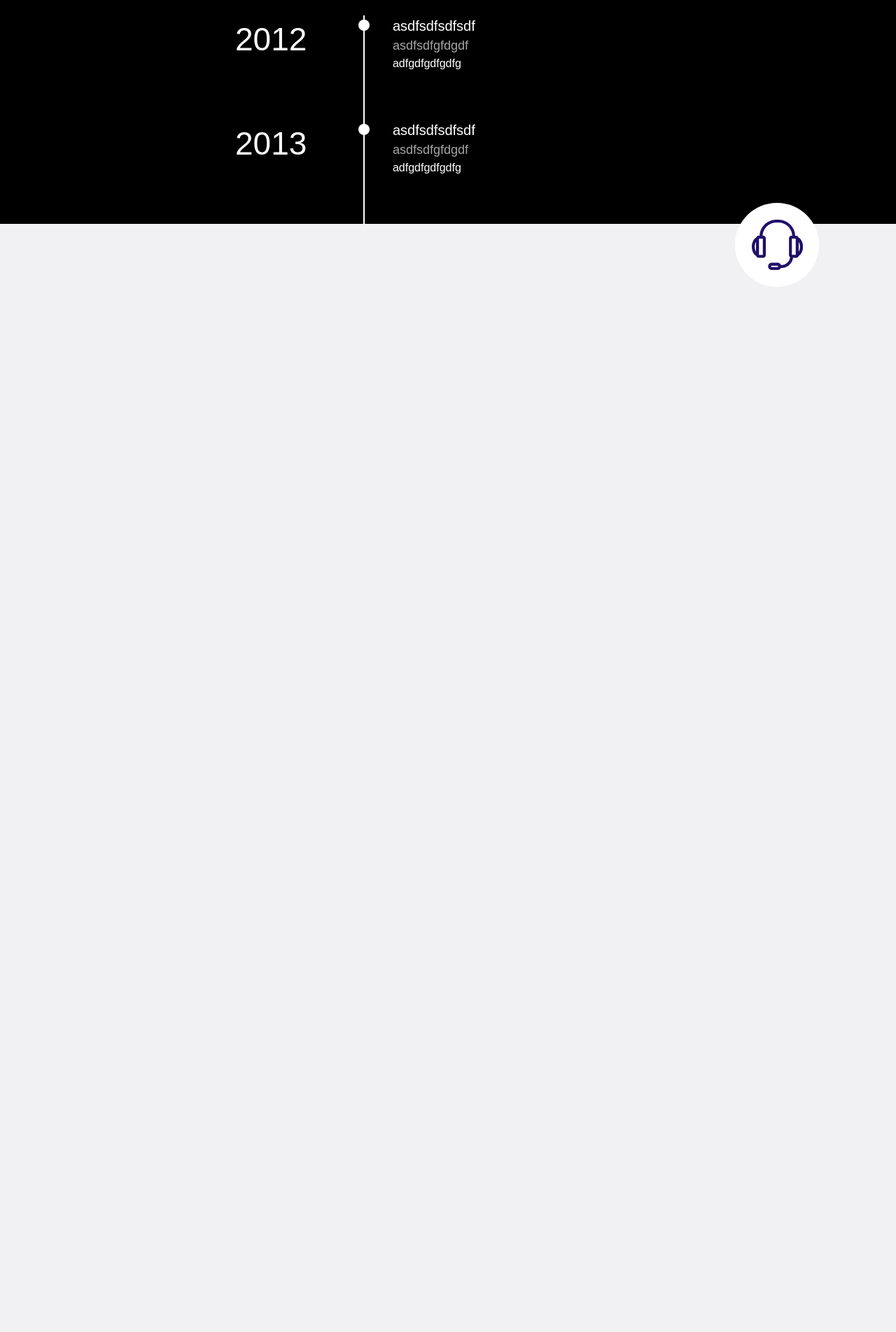
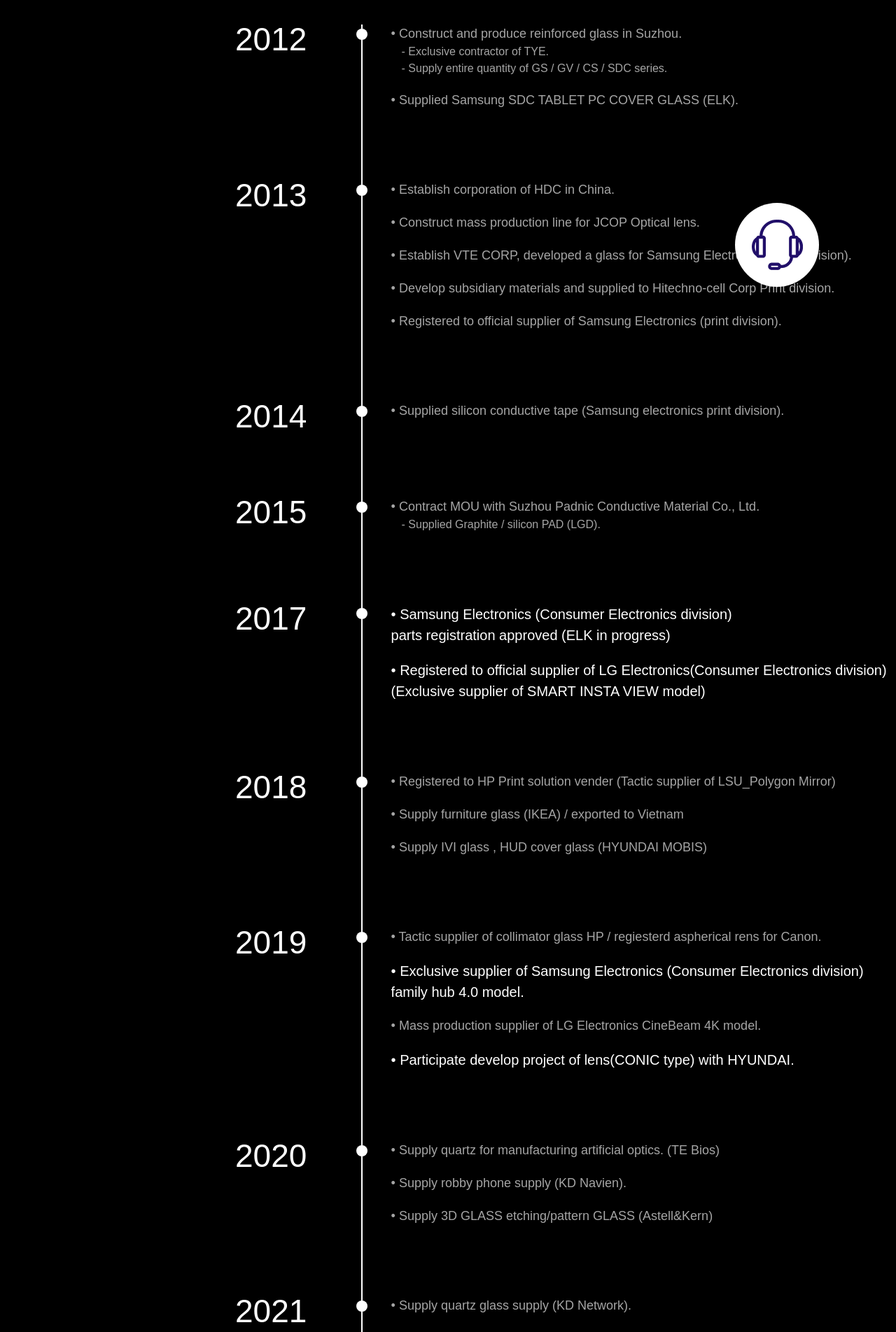
Before and after one commit to jkiwkoo/vte_front, a Next.js app: page /company in a window 1280 px wide. Shown: the part 340-2244 px from the top of the page at 70% size. Before the commit the page ends 800 px from the top, so only its background shows below. Built offline with nearby package versions, Linux system fonts and the light colour scheme; a web font is replaced by a local one.

Commit message:
Apply company page

```diff
--- a/src/components/Bar.tsx
+++ b/src/components/Bar.tsx
@@ -1,8 +1,16 @@
-export const Bar = () => {
+type BarProps = {
+  end?: boolean;
+};
+
+export const Bar = ({ end }: BarProps) => {
   return (
     <div className="flex justify-center">
       <div className="mt-[6px] w-[16px] h-[16px] bg-white rounded-full"></div>
-      <div className="absolute border border-white w-0 h-full"></div>
+      {end ? (
+        <div className="absolute border border-white w-0 h-[16px]"></div>
+      ) : (
+        <div className="absolute border border-white w-0 h-full"></div>
+      )}
     </div>
   );
 };
--- /dev/null
+++ b/src/components/CompanyBar.tsx
@@ -0,0 +1,22 @@
+import { Bar } from '@/components/Bar';
+import { ReactNode } from 'react';
+
+type CompanyBarProps = {
+  year: string;
+  children: ReactNode;
+  end?: boolean;
+};
+
+export const CompanyBar = ({ year, children, end }: CompanyBarProps) => {
+  return (
+    <div className="flex pb-[5.3125vw] relative">
+      <div className="ml-[26.25vw] font-apple text-[46px] w-[100px]">
+        <div>{year}</div>
+      </div>
+      <div className="ml-[5.729vw] mt-[13px]">
+        <Bar end={end} />
+      </div>
+      <div className="ml-[2.6vw] mt-[13px] font-apple">{children}</div>
+    </div>
+  );
+};
--- a/src/pages/company/index.tsx
+++ b/src/pages/company/index.tsx
@@ -1,43 +1,112 @@
-import { Bar } from '@/components/Bar';
+import { CompanyBar } from '@/components/CompanyBar';
 import { Header } from '@/components/Header';
 import { useTranslation } from 'react-i18next';
 
 const Company = () => {
   const { t } = useTranslation();
 
+  type TextProps = {
+    text: string;
+    noMargin?: boolean;
+  };
+
+  const TextWhite = ({ text, noMargin }: TextProps) => {
+    return (
+      <div
+        className={`text-[20px] ${!noMargin ? 'mb-[20px]' : null} font-apple`}
+      >
+        {text}
+      </div>
+    );
+  };
+
+  const TextGray = ({ text, noMargin }: TextProps) => {
+    return (
+      <div
+        className={`text-[18px] text-vte-gray-3 ${
+          !noMargin ? 'mb-[20px]' : null
+        } font-apple`}
+      >
+        {text}
+      </div>
+    );
+  };
+
+  const TextGraySmall = ({ text, noMargin }: TextProps) => {
+    return (
+      <div
+        className={`text-[16px] text-vte-gray-3 ${
+          !noMargin ? 'mb-[20px]' : null
+        } ml-[15px] font-apple`}
+      >
+        {text}
+      </div>
+    );
+  };
+
   return (
     <>
       <Header isBlack={true} />
-      <div className="bg-black text-white">
+      <div className="bg-black text-white pb-[100px]">
         <div className="pt-[7.8125vw] mb-[8vw] font-gmarketBold text-[40px] flex justify-center">
           {t('company.title')}
         </div>
-        <div className="flex pb-[5.3125vw] relative">
-          <div className="ml-[26.25vw] font-apple text-[46px]">
-            <div>2012</div>
-          </div>
-          <div className="ml-[5.729vw]">
-            <Bar />
-          </div>
-          <div className="ml-[2.6vw] font-apple">
-            <div className="text-[20px]">asdfsdfsdfsdf</div>
-            <div className="text-[18px] text-vte-gray-3">asdfsdfgfdgdf</div>
-            <div className="text-20px">adfgdfgdfgdfg</div>
-          </div>
-        </div>
-        <div className="flex pb-[5.3125vw] relative">
-          <div className="ml-[26.25vw] font-apple text-[46px]">
-            <div>2013</div>
-          </div>
-          <div className="ml-[5.729vw]">
-            <Bar />
-          </div>
-          <div className="ml-[2.6vw] font-apple">
-            <div className="text-[20px]">asdfsdfsdfsdf</div>
-            <div className="text-[18px] text-vte-gray-3">asdfsdfgfdgdf</div>
-            <div className="text-20px">adfgdfgdfgdfg</div>
-          </div>
-        </div>
+        <CompanyBar year="2012">
+          <TextGray text={t('company.2012.1')} noMargin={true} />
+          <TextGraySmall text={t('company.2012.2')} noMargin={true} />
+          <TextGraySmall text={t('company.2012.3')} />
+          <TextGray text={t('company.2012.4')} />
+        </CompanyBar>
+        <CompanyBar year="2013">
+          <TextGray text={t('company.2013.1')} />
+          <TextGray text={t('company.2013.2')} />
+          <TextGray text={t('company.2013.3')} />
+          <TextGray text={t('company.2013.4')} />
+          <TextGray text={t('company.2013.5')} />
+        </CompanyBar>
+        <CompanyBar year="2014">
+          <TextGray text={t('company.2014.1')} />
+        </CompanyBar>
+        <CompanyBar year="2015">
+          <TextGray text={t('company.2015.1')} noMargin={true} />
+          <TextGraySmall text={t('company.2015.2')} />
+        </CompanyBar>
+        <CompanyBar year="2017">
+          <TextWhite text={t('company.2017.1')} noMargin={true} />
+          <TextWhite text={t('company.2017.2')} />
+          <TextWhite text={t('company.2017.3')} noMargin={true} />
+          <TextWhite text={t('company.2017.4')} />
+        </CompanyBar>
+        <CompanyBar year="2018">
+          <TextGray text={t('company.2018.1')} />
+          <TextGray text={t('company.2018.2')} />
+          <TextGray text={t('company.2018.3')} />
+        </CompanyBar>
+        <CompanyBar year="2019">
+          <TextGray text={t('company.2019.1')} />
+          <TextWhite text={t('company.2019.2')} noMargin={true} />
+          <TextWhite text={t('company.2019.3')} />
+          <TextGray text={t('company.2019.4')} />
+          <TextWhite text={t('company.2019.5')} />
+        </CompanyBar>
+        <CompanyBar year="2020">
+          <TextGray text={t('company.2020.1')} />
+          <TextGray text={t('company.2020.2')} />
+          <TextGray text={t('company.2020.3')} />
+        </CompanyBar>
+        <CompanyBar year="2021">
+          <TextGray text={t('company.2021.1')} />
+          <TextGray text={t('company.2021.2')} />
+          <TextGray text={t('company.2021.3')} />
+          <TextWhite text={t('company.2021.4')} />
+        </CompanyBar>
+        <CompanyBar year="2023" end={true}>
+          <TextWhite text={t('company.2023.1')} />
+          <TextWhite text={t('company.2023.2')} />
+          <TextWhite text={t('company.2023.3')} />
+          <TextWhite text={t('company.2023.4')} />
+          <TextWhite text={t('company.2023.5')} />
+        </CompanyBar>
       </div>
     </>
   );
```
